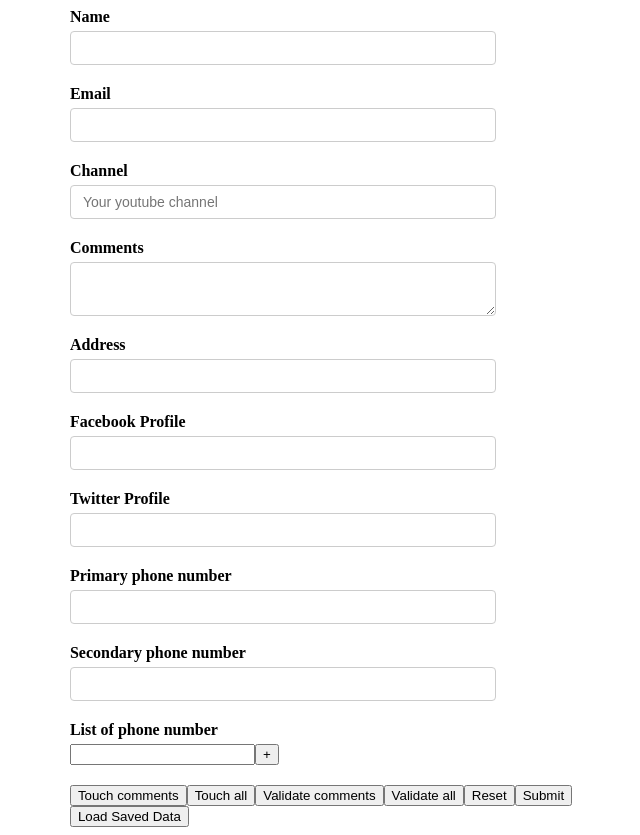
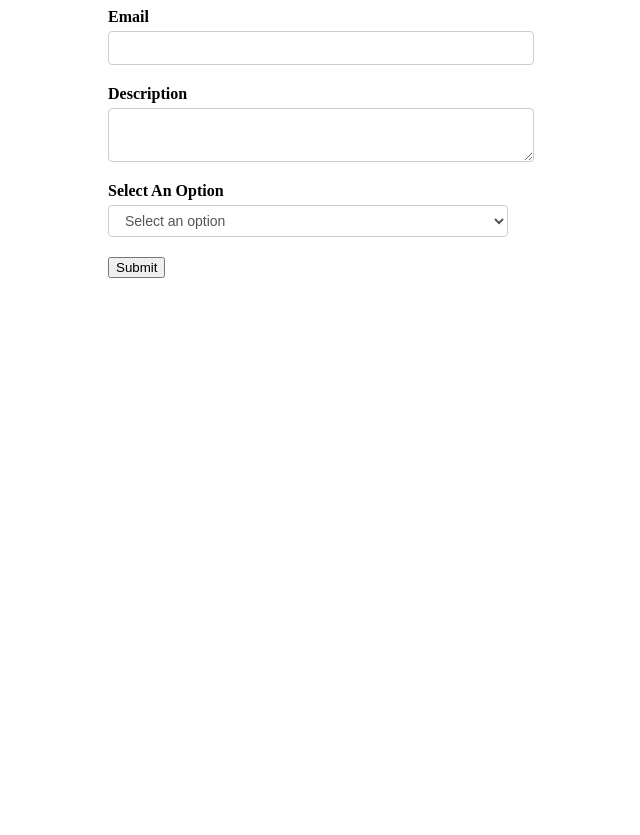
Before and after one commit to carltonj2000/react-formik-tut2, a React (Create React App) app: page / in a window 1280 px wide. Shown: the whole page, without its empty margins (319-959 px from the left). After the commit the page ends 800 px from the top, so only its background shows below. Built offline with nearby package versions, Linux system fonts and the light colour scheme.

Commit message:
Add form controls for input, textarea and select

```diff
--- a/src/App.css
+++ b/src/App.css
@@ -11,7 +11,8 @@
 
 input[type="text"],
 input[type="email"],
-textarea {
+textarea,
+select {
   display: block;
   width: 400px;
   padding: 6px 12px;
--- a/src/App.js
+++ b/src/App.js
@@ -2,12 +2,14 @@
 
 import "./App.css";
 
-import YoutubeForm from "./components/YoutubeForm";
+// import YoutubeForm from "./components/YoutubeForm"; // use for video 1-30
+import FormikContainer from "./components/FormikContainer";
 
 function App() {
   return (
     <div className="App">
-      <YoutubeForm />
+      <FormikContainer />
+      {/* <YoutubeForm /> Used for videos 1-30 */}
     </div>
   );
 }
--- /dev/null
+++ b/src/components/FormikContainer.js
@@ -0,0 +1,53 @@
+import React from "react";
+
+import { Form, Formik } from "formik";
+import * as Yup from "yup";
+import FormikControls from "./FormikControls";
+
+function FormikContainer() {
+  const options = [
+    { value: "", option: "Select an option" },
+    { value: "option1", option: "Option 1" },
+    { value: "option2", option: "Option 2" },
+    { value: "option3", option: "Option 3" },
+  ];
+
+  const initialValues = { email: "", description: "", selectOption: "" };
+
+  const validationSchema = Yup.object({
+    email: Yup.string().required(),
+    description: Yup.string().required(),
+    option: Yup.string().required(),
+  });
+
+  const onSubmit = (values) => console.log("Form data", values);
+
+  return (
+    <Formik {...{ initialValues, validationSchema, onSubmit }}>
+      {(formik) => (
+        <Form>
+          <FormikControls
+            control="input"
+            type="email"
+            name="email"
+            label="Email"
+          />
+          <FormikControls
+            control="textarea"
+            name="description"
+            label="Description"
+          />
+          <FormikControls
+            control="select"
+            name="option"
+            label="Select An Option"
+            options={options}
+          />
+          <button type="submit">Submit</button>
+        </Form>
+      )}
+    </Formik>
+  );
+}
+
+export default FormikContainer;
--- /dev/null
+++ b/src/components/FormikControls.js
@@ -0,0 +1,24 @@
+import React from "react";
+import Input from "./Input";
+import Select from "./Select";
+import TextArea from "./TextArea";
+
+function FormikControls(props) {
+  const { control, ...rest } = props || "";
+
+  switch (control) {
+    case "input":
+      return <Input {...rest} />;
+    case "textarea":
+      return <TextArea {...rest} />;
+    case "select":
+      return <Select {...rest} />;
+    case "radio":
+    case "checkbox":
+    case "date":
+    default:
+      return null;
+  }
+}
+
+export default FormikControls;
--- /dev/null
+++ b/src/components/Input.js
@@ -0,0 +1,17 @@
+import React from "react";
+import { Field, ErrorMessage } from "formik";
+
+import TextError from "./TextError";
+
+function Input(props) {
+  const { label, name, ...rest } = props;
+  return (
+    <div className="form-control">
+      <label htmlFor={name}>{label}</label>
+      <Field id={name} name={name} {...rest} />
+      <ErrorMessage name={name} component={TextError} />
+    </div>
+  );
+}
+
+export default Input;
--- /dev/null
+++ b/src/components/Select.js
@@ -0,0 +1,23 @@
+import React from "react";
+import { Field, ErrorMessage } from "formik";
+
+import TextError from "./TextError";
+
+function Select(props) {
+  const { label, name, options, ...rest } = props;
+  return (
+    <div className="form-control">
+      <label htmlFor={name}>{label}</label>
+      <Field as="select" id={name} name={name} {...rest}>
+        {options.map(({ value, option }) => (
+          <option key={value} {...{ value }}>
+            {option}
+          </option>
+        ))}
+      </Field>
+      <ErrorMessage name={name} component={TextError} />
+    </div>
+  );
+}
+
+export default Select;
--- /dev/null
+++ b/src/components/TextArea.js
@@ -0,0 +1,17 @@
+import React from "react";
+import { Field, ErrorMessage } from "formik";
+
+import TextError from "./TextError";
+
+function TextArea(props) {
+  const { label, name, ...rest } = props;
+  return (
+    <div className="form-control">
+      <label htmlFor={name}>{label}</label>
+      <Field as="textarea" id={name} name={name} {...rest} />
+      <ErrorMessage name={name} component={TextError} />
+    </div>
+  );
+}
+
+export default TextArea;
```
